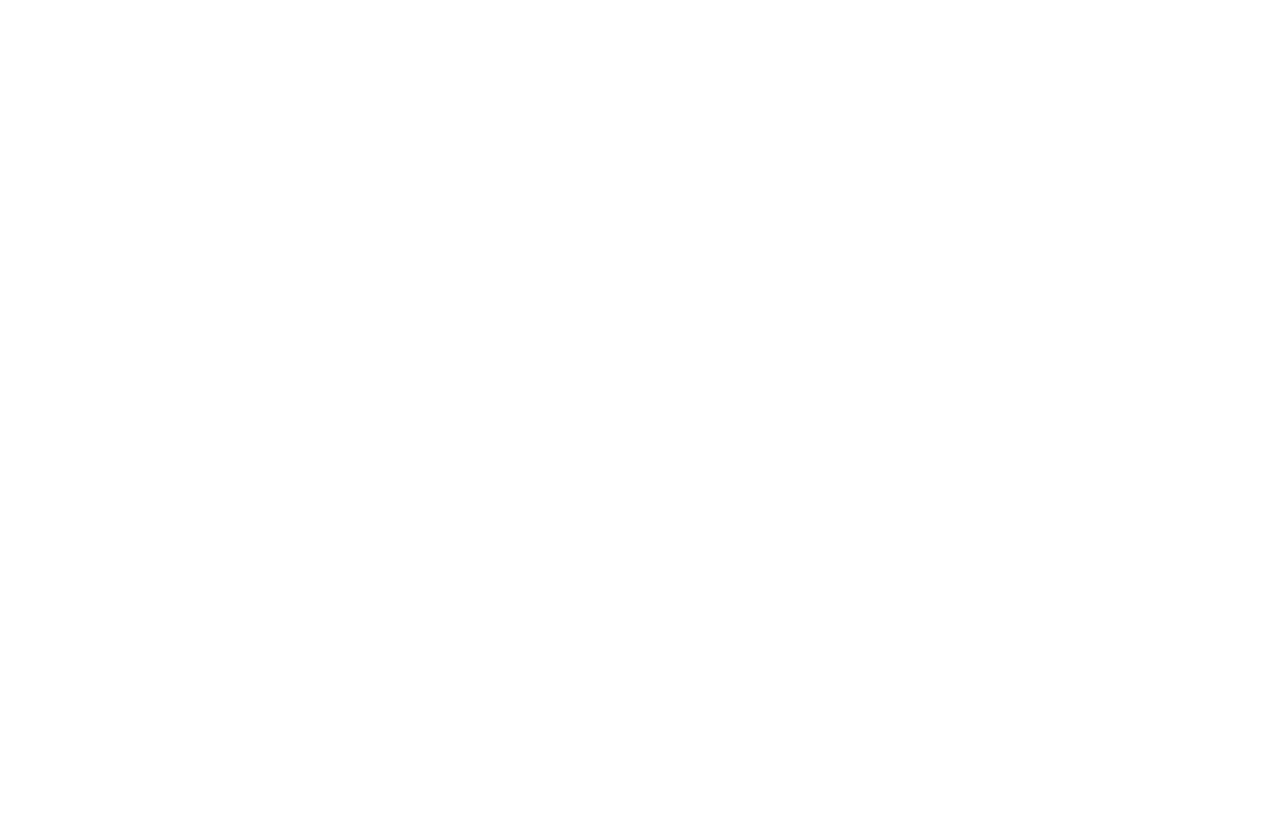
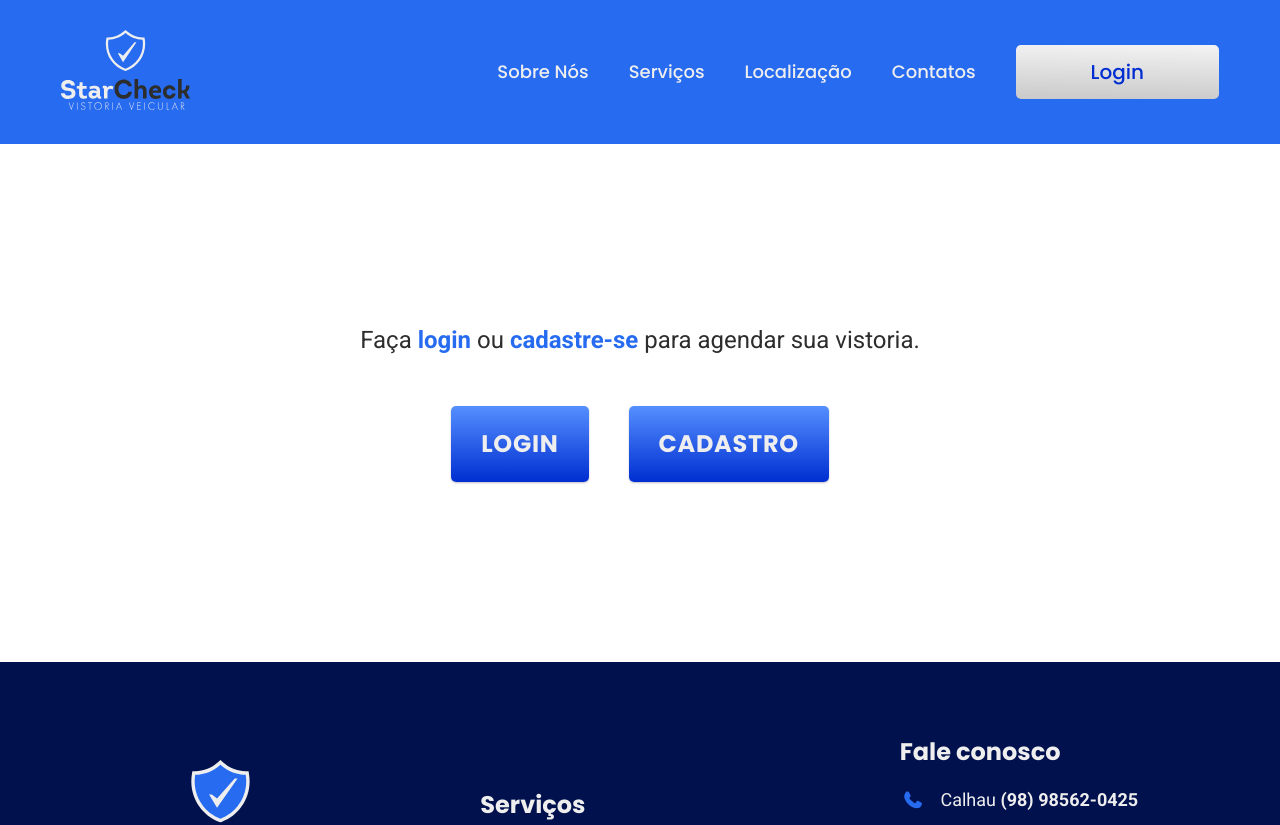
Before and after one commit to leonardobl/form-front, a React (Create React App) app: page /login in a window 1280 px wide. Before the commit this address had no page. Shown: the top 825 px of the page. Before the commit the page ends 800 px from the top, so only its background shows below. Built offline with nearby package versions, Linux system fonts and the light colour scheme.

Commit message:
criacao do layout login

```diff
--- /dev/null
+++ b/src/components/Pages/login/index.tsx
@@ -0,0 +1,6 @@
+import React from "react";
+import { LoginTemplate } from "../../Templates/LoginTemplate";
+
+export const Login = () => {
+  return <LoginTemplate />;
+};
--- a/src/components/Templates/LayoutTemplate/index.tsx
+++ b/src/components/Templates/LayoutTemplate/index.tsx
@@ -15,7 +15,9 @@
             <a href="#servicos">Serviços</a>
             <a href="#localizacao">Localização</a>
             <a href="#contato">Contatos</a>
-            <ButtonLogin>Login</ButtonLogin>
+            <Link to="/login">
+              <ButtonLogin>Login</ButtonLogin>
+            </Link>
           </S.HeaderMenu>
         </S.HeaderContent>
       </S.header>
--- /dev/null
+++ b/src/components/Templates/LoginTemplate/index.tsx
@@ -0,0 +1,21 @@
+import React from "react";
+import { LayoutTemplate } from "../LayoutTemplate";
+import * as S from "./styles";
+import { ButtonHome } from "../../Atoms/ButtonHome";
+
+export const LoginTemplate = () => {
+  return (
+    <LayoutTemplate>
+      <S.Container>
+        <p>
+          Faça <span>login</span> ou <span>cadastre-se</span> para agendar sua
+          vistoria.
+        </p>
+        <S.WrapperButtons>
+          <ButtonHome>LOGIN</ButtonHome>
+          <ButtonHome>CADASTRO</ButtonHome>
+        </S.WrapperButtons>
+      </S.Container>
+    </LayoutTemplate>
+  );
+};
--- /dev/null
+++ b/src/components/Templates/LoginTemplate/styles.ts
@@ -0,0 +1,30 @@
+import styled from "styled-components";
+
+export const Container = styled.div`
+  padding: 180px;
+  display: flex;
+  justify-content: center;
+  flex-direction: column;
+
+  p {
+    color: #2d2d2d;
+    text-align: center;
+    font-family: "Roboto";
+    font-size: 24px;
+    font-style: normal;
+    font-weight: 400;
+    line-height: 32px;
+
+    span {
+      color: #266bf0;
+      font-weight: 700;
+    }
+  }
+`;
+
+export const WrapperButtons = styled.div`
+  padding-top: 50px;
+  display: flex;
+  justify-content: center;
+  gap: 40px;
+`;
--- a/src/index.tsx
+++ b/src/index.tsx
@@ -7,6 +7,7 @@
 import { Home } from "./components/Pages/home";
 import { Scheduling } from "./components/Pages/scheduling";
 import { Route, Routes, BrowserRouter } from "react-router-dom";
+import { Login } from "./components/Pages/login";
 
 const root = ReactDOM.createRoot(
   document.getElementById("root") as HTMLElement
@@ -19,6 +20,7 @@
         <Routes>
           <Route path="/" element={<Home />} />
           <Route path="/agendamento" element={<Scheduling />} />
+          <Route path="/login" element={<Login />} />
         </Routes>
       </BrowserRouter>
     </ThemeProvider>
```
